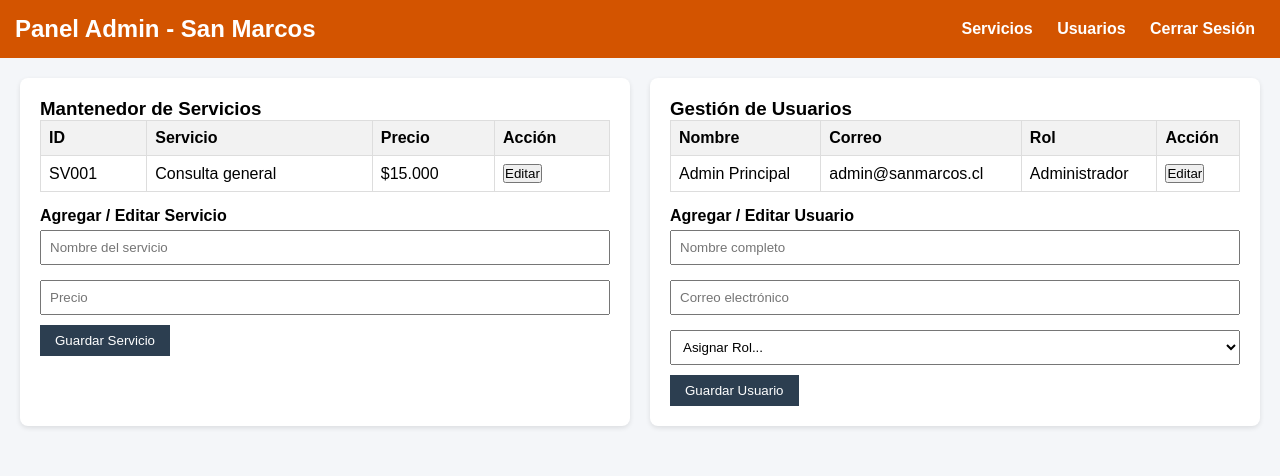
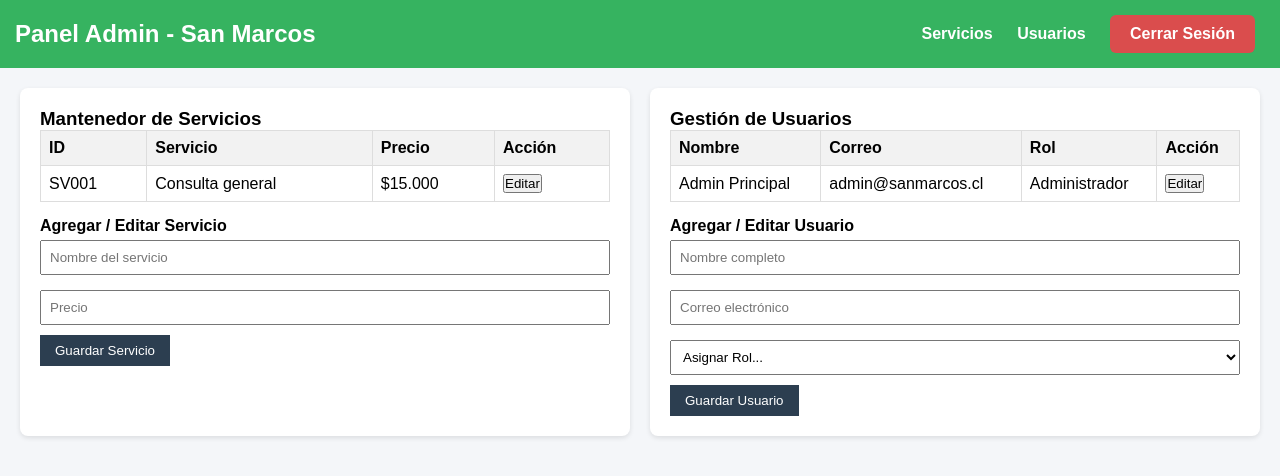
Before and after one commit to Gabrieel7788/Veterinaria-San-Marcos, a plain HTML site: page admin.html in a window 1280 px wide. Drawn offline with Linux system fonts and the light colour scheme.

Commit message:
Actualice boton cerrar sesion y problema de agendar cita

```diff
--- a/admin.html
+++ b/admin.html
@@ -7,7 +7,7 @@
     <link rel="stylesheet" href="css/styles.css">
     <style>
         body { background-color: #f4f6f9; }
-        .admin-header { background-color: #d35400; color: white; padding: 15px; display: flex; justify-content: space-between; align-items: center; flex-wrap: wrap;}
+        .admin-header { background-color: #36b360; color: white; padding: 15px; display: flex; justify-content: space-between; align-items: center; flex-wrap: wrap;}
         .admin-nav a { color: white; text-decoration: none; margin: 0 10px; font-weight: bold; }
         .admin-dashboard { display: flex; flex-wrap: wrap; gap: 20px; padding: 20px; }
         .admin-card { background: white; padding: 20px; border-radius: 8px; flex: 1; min-width: 300px; box-shadow: 0 2px 5px rgba(0,0,0,0.1); }
@@ -25,7 +25,7 @@
         <nav class="admin-nav">
             <a href="#">Servicios</a>
             <a href="#">Usuarios</a>
-            <a href="index.html">Cerrar Sesión</a>
+            <a href="index.html"class="btn-menu btn-rojo">Cerrar Sesión</a>
         </nav>
     </header>
 
--- a/css/styles.css
+++ b/css/styles.css
@@ -148,3 +148,10 @@ header img {
 .btn-naranja:hover {
     background-color: #d35400;
 }
+
+.btn-rojo {
+    background-color: #da4d4d;
+}
+.btn-rojo:hover {
+    background-color: #9f2828;
+}
--- a/js/validaciones.js
+++ b/js/validaciones.js
@@ -116,6 +116,8 @@ if (formLogin) {
 
         errorMsg.style.color = "green";
         errorMsg.textContent = "¡Ingreso exitoso! Redirigiendo...";
+        // Simular que un cliente inició sesión al hacer login
+        localStorage.setItem("sesionSanMarcos", JSON.stringify({ rol: "cliente" }));
         setTimeout(() => { window.location.href = "admin.html"; }, 1500);
     });
 }
```
